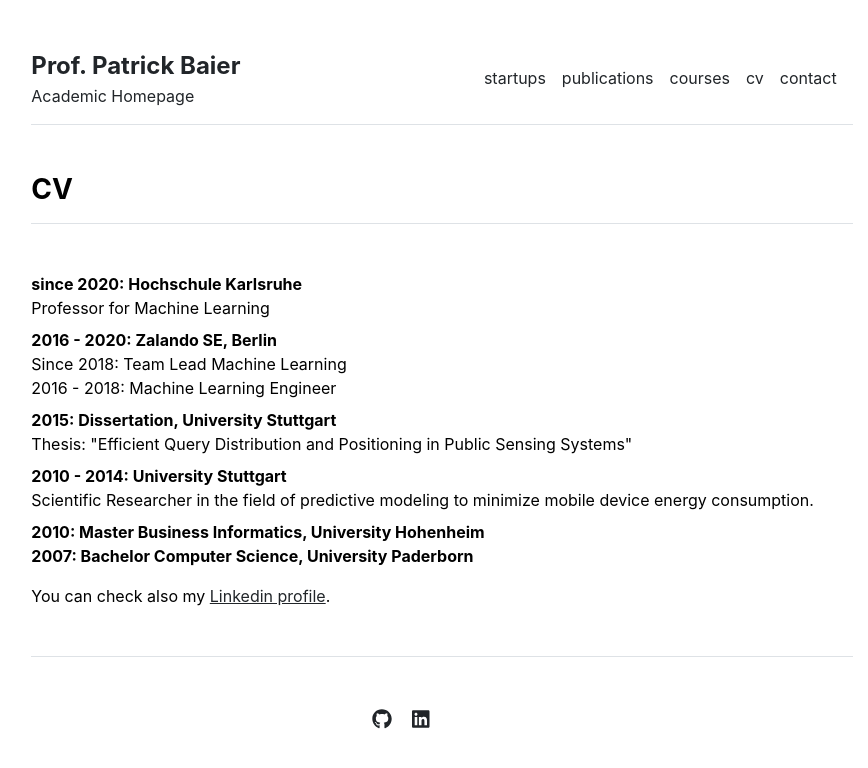
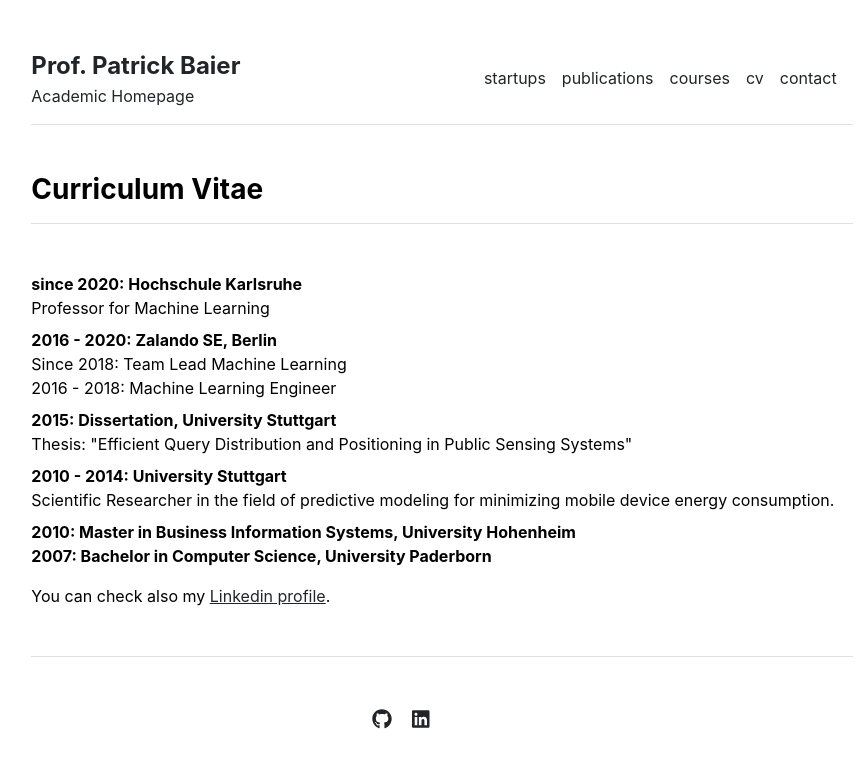
Before and after one commit to pabair/pabair.github.io, a Jekyll site: the page built from cv.md, in a window 1280 px wide. Shown: the top 768 px of the page, without its empty margins (198-1066 px from the left). Built offline with Jekyll 4.4.1, drawn with Linux system fonts in a browser that asks for light colours.

Commit message:
added content

```diff
--- a/cv.md
+++ b/cv.md
@@ -2,7 +2,7 @@
 layout: cv
 title: "CV"
 ---
-<h3 class="fw-bold border-bottom pb-3 mb-5">CV</h3>
+<h3 class="fw-bold border-bottom pb-3 mb-5">Curriculum Vitae</h3>
 
 <dl>
   <dt>since 2020: Hochschule Karlsruhe</dt>
@@ -18,11 +18,11 @@ title: "CV"
   </dd>
 
   <dt>2010 - 2014: University Stuttgart</dt>
-  <dd>Scientific Researcher in the field of predictive modeling to minimize mobile device energy consumption.
+  <dd>Scientific Researcher in the field of predictive modeling for minimizing mobile device energy consumption.
   </dd>
 
-  <dt>2010: Master Business Informatics, University Hohenheim</dt>
-  <dt>2007: Bachelor Computer Science, University Paderborn</dt>
+  <dt>2010: Master in Business Information Systems, University Hohenheim</dt>
+  <dt>2007: Bachelor in Computer Science, University Paderborn</dt>
 
 </dl>
 You can check also my [Linkedin profile](https://www.linkedin.com/in/patrickbaier/).
```
